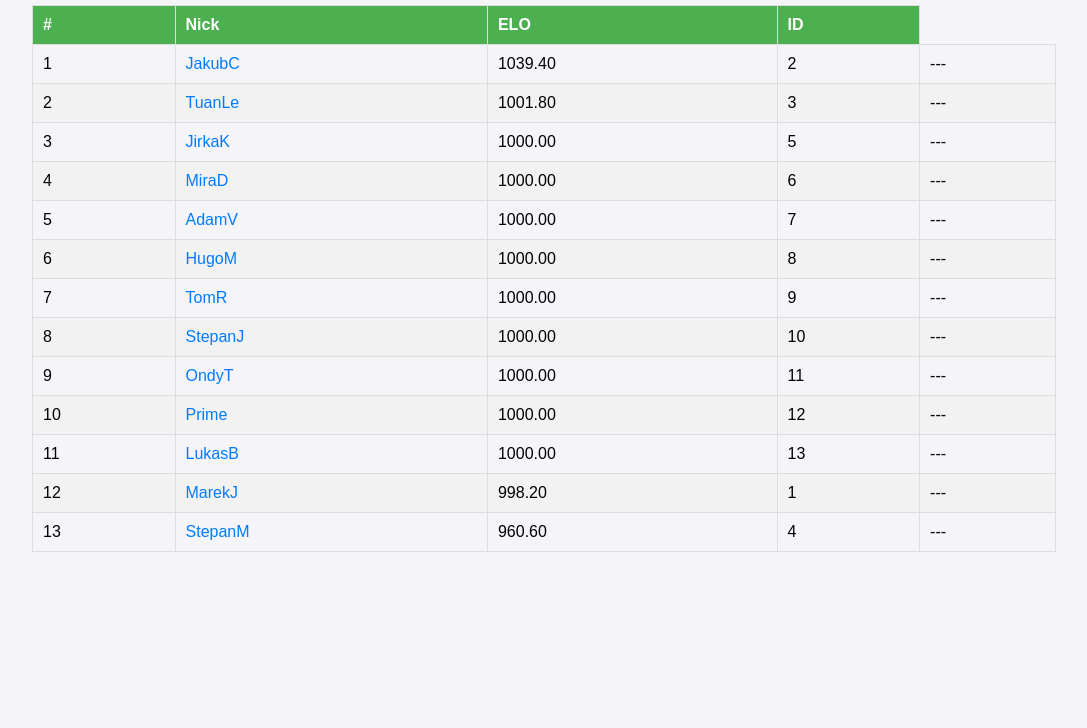
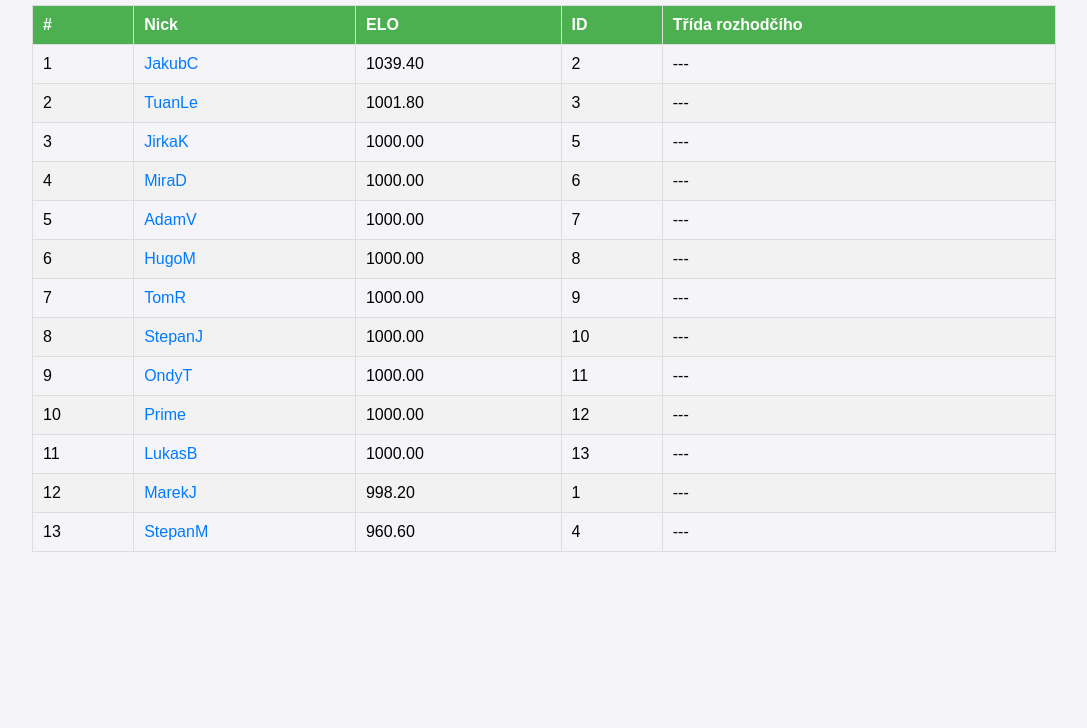
Before and after one commit to Wolfyret/skolniFotbalek, a plain HTML site: page index.html in a window 1280 px wide. Shown: the part 72-800 px from the top of the page, without its empty margins (96-1183 px from the left). Drawn offline with Linux system fonts and the light colour scheme; no server answers.

Commit message:
Update index.html

```diff
--- a/index.html
+++ b/index.html
@@ -15,6 +15,7 @@
                 <th>Nick</th>
                 <th>ELO</th>
                 <th>ID</th>
+                <th>Třída rozhodčího</th> <!-- Sloupec pro třídu rozhodčího -->
             </tr>
         </thead>
         <tbody>
```
